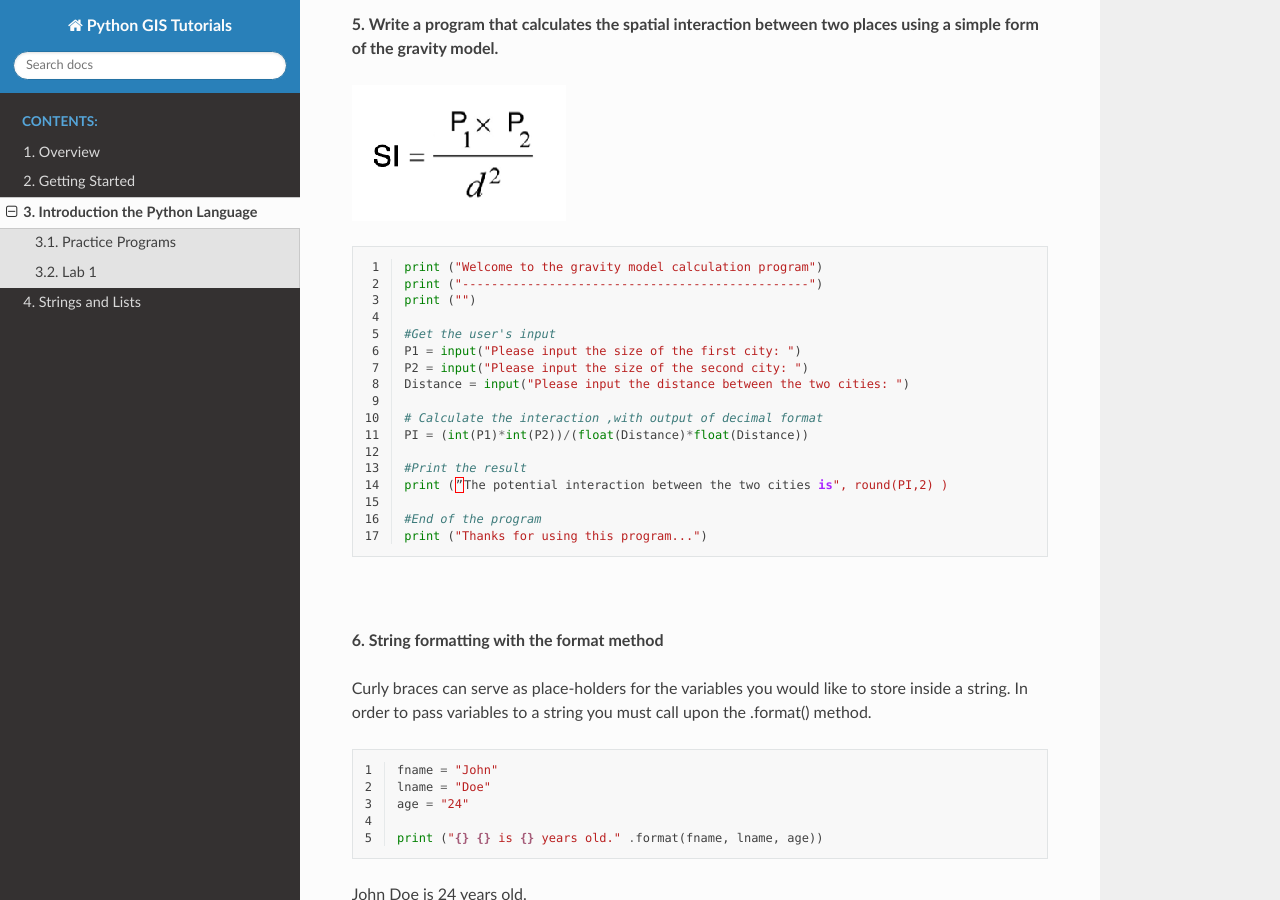
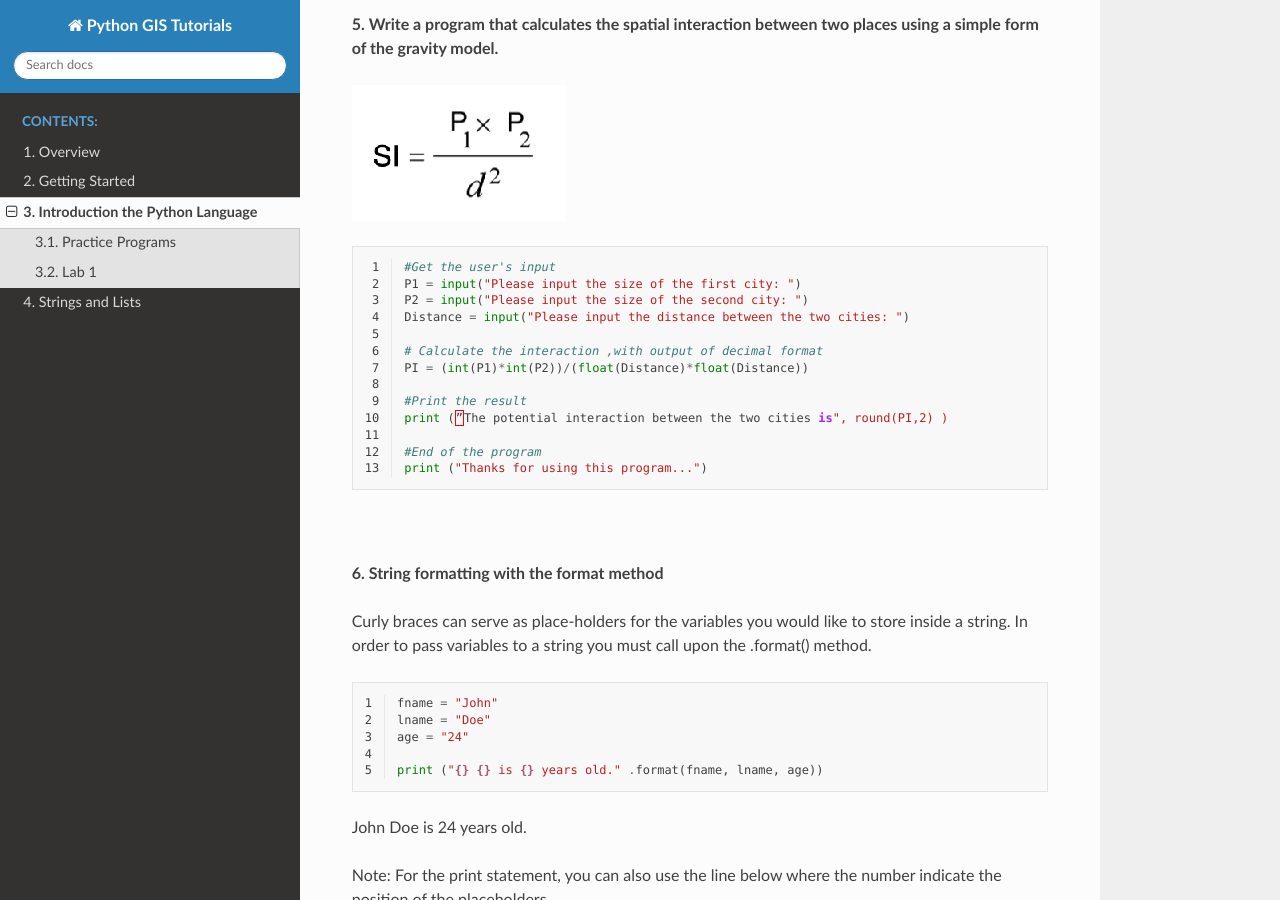
Before and after one commit to hsemple/pythongis_tutorials, a Sphinx documentation site: the page built from docs/source/intro_programs.rst, in a window 1280 px wide and 900 px high, scrolled down 1891 px. Built offline with Sphinx 7.4.7 and the Read the Docs theme 2.0.0, drawn with Linux system fonts in a browser that asks for light colours.

Commit message:
New  commit

```diff
--- a/docs/source/intro_programs.rst
+++ b/docs/source/intro_programs.rst
@@ -133,10 +133,6 @@ In the code below, %0.2f and %0.4f' are formatted place holders for two variable
    :linenos:
 
 
-   print ("Welcome to the gravity model calculation program")
-   print ("------------------------------------------------")
-   print ("")
-
    #Get the user's input
    P1 = input("Please input the size of the first city: ")
    P2 = input("Please input the size of the second city: ")
```
